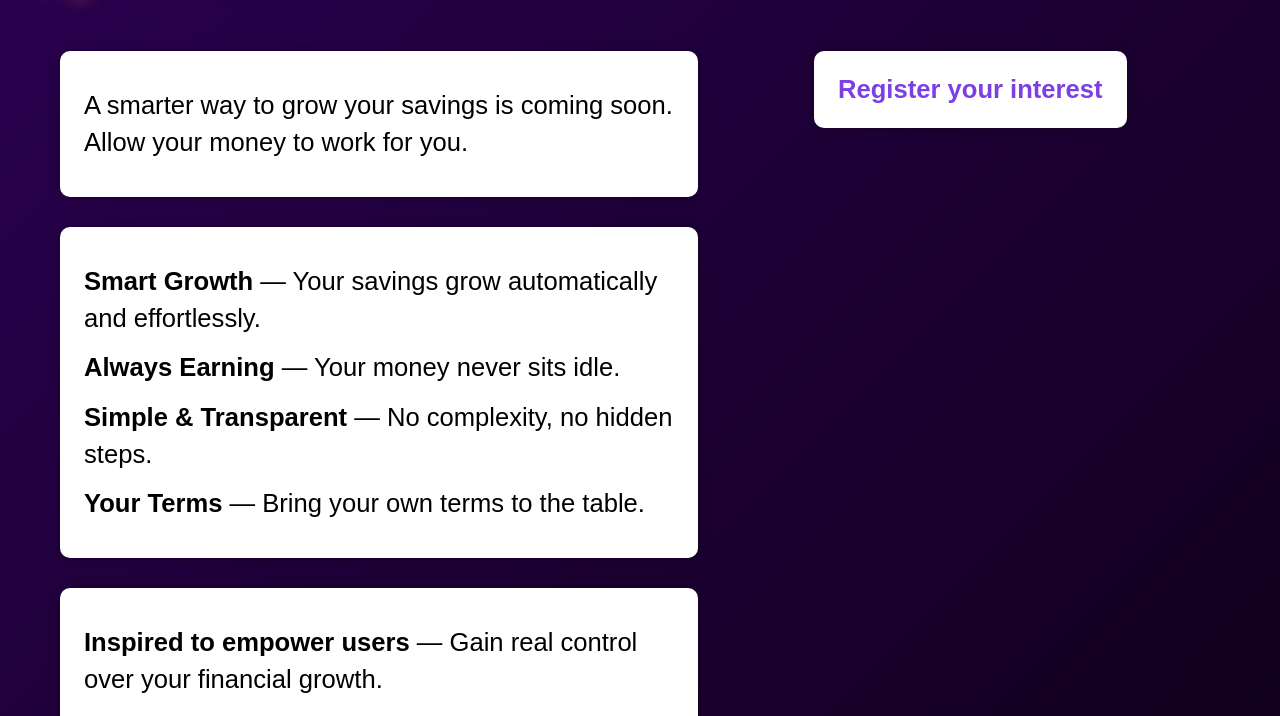
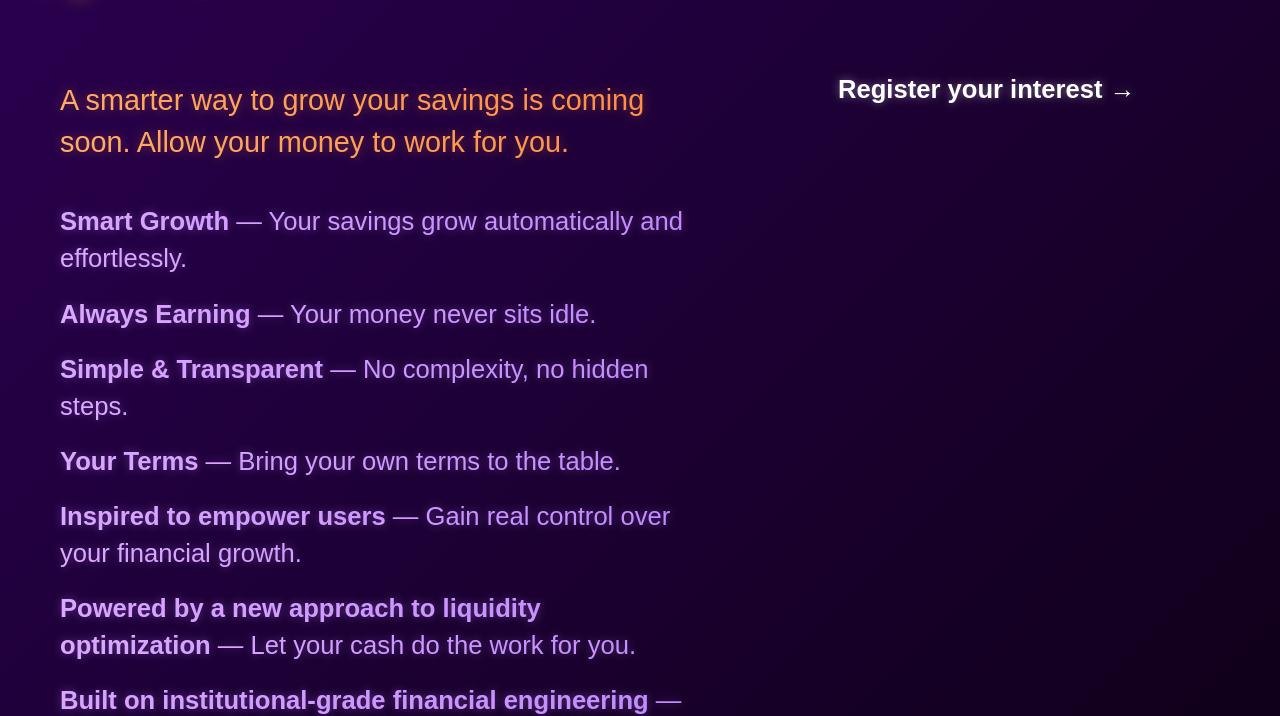
Before and after one commit to Wolfpack66/Zylkfar, a website: page preview-92jf3k1.html in a window 1280 px wide. Shown: the part 89-805 px from the top of the page. Drawn offline with Linux system fonts and the light colour scheme.

Commit message:
Refactor HTML structure and update styles

```diff
--- a/preview-92jf3k1.html
+++ b/preview-92jf3k1.html
@@ -46,38 +46,47 @@
         justify-content: flex-start;
       }
 
-      /* Blocks */
-      .block {
-        background: #ffffff;
-        color: #000000;
-        padding: 24px;
-        border-radius: 10px;
-        margin-bottom: 30px;
-        box-shadow: 0 0 12px rgba(0,0,0,0.3);
+      /* HERO TEXT — distinct orange-gold gradient */
+      .hero-text {
+        font-size: 1.8rem;
+        line-height: 1.45;
+        margin-bottom: 40px;
+        background: linear-gradient(45deg, #ffb36b, #ff8c42);
+        -webkit-background-clip: text;
+        -webkit-text-fill-color: transparent;
+        text-shadow: 0 0 12px rgba(255, 140, 66, 0.4);
       }
 
-      /* Larger text for all sentences */
-      .block p {
+      /* VALUES + HINT — violet/pink gradient */
+      .section-text {
         font-size: 1.6rem;
         line-height: 1.45;
-        margin: 12px 0;
+        margin: 18px 0;
+        background: linear-gradient(45deg, #e3b0ff, #c08aff);
+        -webkit-background-clip: text;
+        -webkit-text-fill-color: transparent;
+        text-shadow: 0 0 10px rgba(192, 138, 255, 0.4);
       }
 
       /* Register block */
       .register {
-        background: #ffffff;
-        color: #000000;
         padding: 24px;
         border-radius: 10px;
         height: fit-content;
-        box-shadow: 0 0 12px rgba(0,0,0,0.3);
+        transition: 0.3s ease;
+      }
+
+      .register:hover {
+        box-shadow: 0 0 20px rgba(255, 255, 255, 0.35);
+        transform: translateY(-3px);
       }
 
       .register a {
-        color: #7b3fe4;
+        color: #ffffff;
         font-weight: bold;
         text-decoration: none;
         font-size: 1.6rem;
+        text-shadow: 0 0 10px rgba(255,255,255,0.4);
       }
 
       @keyframes fadeIn {
@@ -96,33 +105,29 @@
       <!-- LEFT COLUMN -->
       <div class="left-column">
 
-        <!-- HERO BLOCK -->
-        <div class="block">
-          <p>A smarter way to grow your savings is coming soon. Allow your money to work for you.</p>
-        </div>
+        <!-- HERO -->
+        <p class="hero-text">
+          A smarter way to grow your savings is coming soon. Allow your money to work for you.
+        </p>
 
-        <!-- VALUES BLOCK -->
-        <div class="block">
-          <p><strong>Smart Growth</strong> — Your savings grow automatically and effortlessly.</p>
-          <p><strong>Always Earning</strong> — Your money never sits idle.</p>
-          <p><strong>Simple & Transparent</strong> — No complexity, no hidden steps.</p>
-          <p><strong>Your Terms</strong> — Bring your own terms to the table.</p>
-        </div>
+        <!-- VALUES -->
+        <p class="section-text"><strong>Smart Growth</strong> — Your savings grow automatically and effortlessly.</p>
+        <p class="section-text"><strong>Always Earning</strong> — Your money never sits idle.</p>
+        <p class="section-text"><strong>Simple & Transparent</strong> — No complexity, no hidden steps.</p>
+        <p class="section-text"><strong>Your Terms</strong> — Bring your own terms to the table.</p>
 
-        <!-- HINT BLOCK -->
-        <div class="block">
-          <p><strong>Inspired to empower users</strong> — Gain real control over your financial growth.</p>
-          <p><strong>Powered by a new approach to liquidity optimization</strong> — Let your cash do the work for you.</p>
-          <p><strong>Built on institutional‑grade financial engineering</strong> — Benefit from the same precision trusted by professional finance.</p>
-          <p><strong>Designed with security at the core</strong> — Stay protected while enjoying a seamless experience.</p>
-        </div>
+        <!-- HINT -->
+        <p class="section-text"><strong>Inspired to empower users</strong> — Gain real control over your financial growth.</p>
+        <p class="section-text"><strong>Powered by a new approach to liquidity optimization</strong> — Let your cash do the work for you.</p>
+        <p class="section-text"><strong>Built on institutional‑grade financial engineering</strong> — Benefit from the same precision trusted by professional finance.</p>
+        <p class="section-text"><strong>Designed with security at the core</strong> — Stay protected while enjoying a seamless experience.</p>
 
       </div>
 
       <!-- RIGHT COLUMN -->
       <div class="right-column">
         <div class="register">
-          <a href="/contact.html">Register your interest</a>
+          <a href="/contact.html">Register your interest →</a>
         </div>
       </div>
 
```
